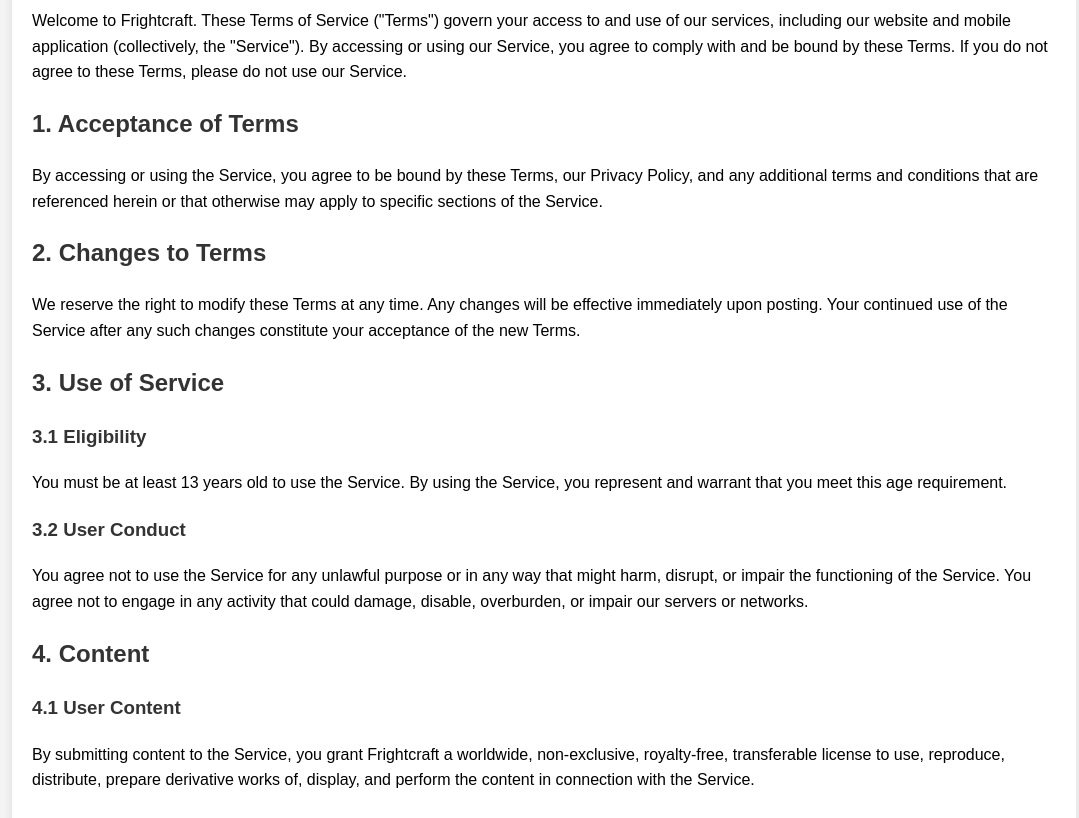
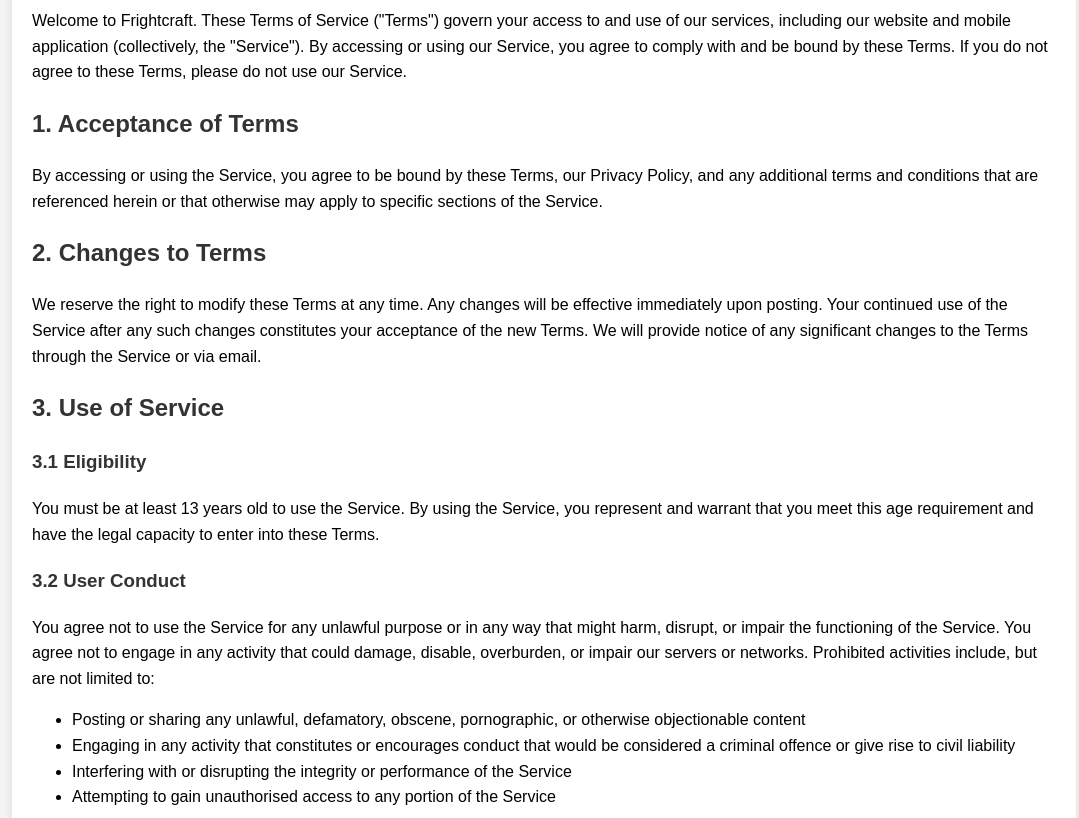
Before and after one commit to sgpascoe/FrightCraft-, a plain HTML site: page termsofservice.html in a window 1280 px wide. Shown: the part 106-924 px from the top of the page, without its empty margins (96-1175 px from the left). Drawn offline with Linux system fonts and the light colour scheme.

Commit message:
Update termsofservice.html

```diff
--- a/termsofservice.html
+++ b/termsofservice.html
@@ -37,35 +37,44 @@
         <p>By accessing or using the Service, you agree to be bound by these Terms, our Privacy Policy, and any additional terms and conditions that are referenced herein or that otherwise may apply to specific sections of the Service.</p>
 
         <h2>2. Changes to Terms</h2>
-        <p>We reserve the right to modify these Terms at any time. Any changes will be effective immediately upon posting. Your continued use of the Service after any such changes constitute your acceptance of the new Terms.</p>
+        <p>We reserve the right to modify these Terms at any time. Any changes will be effective immediately upon posting. Your continued use of the Service after any such changes constitutes your acceptance of the new Terms. We will provide notice of any significant changes to the Terms through the Service or via email.</p>
 
         <h2>3. Use of Service</h2>
         <h3>3.1 Eligibility</h3>
-        <p>You must be at least 13 years old to use the Service. By using the Service, you represent and warrant that you meet this age requirement.</p>
+        <p>You must be at least 13 years old to use the Service. By using the Service, you represent and warrant that you meet this age requirement and have the legal capacity to enter into these Terms.</p>
 
         <h3>3.2 User Conduct</h3>
-        <p>You agree not to use the Service for any unlawful purpose or in any way that might harm, disrupt, or impair the functioning of the Service. You agree not to engage in any activity that could damage, disable, overburden, or impair our servers or networks.</p>
+        <p>You agree not to use the Service for any unlawful purpose or in any way that might harm, disrupt, or impair the functioning of the Service. You agree not to engage in any activity that could damage, disable, overburden, or impair our servers or networks. Prohibited activities include, but are not limited to:</p>
+        <ul>
+            <li>Posting or sharing any unlawful, defamatory, obscene, pornographic, or otherwise objectionable content</li>
+            <li>Engaging in any activity that constitutes or encourages conduct that would be considered a criminal offence or give rise to civil liability</li>
+            <li>Interfering with or disrupting the integrity or performance of the Service</li>
+            <li>Attempting to gain unauthorised access to any portion of the Service</li>
+        </ul>
 
         <h2>4. Content</h2>
         <h3>4.1 User Content</h3>
-        <p>By submitting content to the Service, you grant Frightcraft a worldwide, non-exclusive, royalty-free, transferable license to use, reproduce, distribute, prepare derivative works of, display, and perform the content in connection with the Service.</p>
+        <p>By submitting content to the Service, you grant Frightcraft a worldwide, non-exclusive, royalty-free, transferable license to use, reproduce, distribute, prepare derivative works of, display, and perform the content in connection with the Service. You retain any and all of your rights to any content you submit, post, or display on or through the Service and are responsible for protecting those rights.</p>
 
         <h3>4.2 Prohibited Content</h3>
         <p>You agree not to post content that is unlawful, defamatory, obscene, pornographic, or otherwise objectionable. We reserve the right to remove any content that violates these Terms or is otherwise objectionable in our sole discretion.</p>
 
         <h2>5. Intellectual Property</h2>
-        <p>All content on the Service, including but not limited to text, graphics, logos, and images, is the property of Frightcraft or its content suppliers and protected by international copyright laws. You agree not to reproduce, distribute, or create derivative works based on any content from the Service without our express written permission.</p>
+        <p>All content on the Service, including but not limited to text, graphics, logos, and images, is the property of Frightcraft or its content suppliers and is protected by international copyright laws. You agree not to reproduce, distribute, or create derivative works based on any content from the Service without our express written permission.</p>
 
         <h2>6. Disclaimer of Warranties</h2>
         <p>The Service is provided "as is" and "as available" without any warranties of any kind, either express or implied. Frightcraft does not warrant that the Service will be uninterrupted, error-free, or free of viruses or other harmful components.</p>
 
         <h2>7. Limitation of Liability</h2>
-        <p>In no event shall Frightcraft be liable for any indirect, incidental, special, consequential, or punitive damages, or any loss of profits or revenues, whether incurred directly or indirectly, or any loss of data, use, goodwill, or other intangible losses, resulting from (i) your use of or inability to use the Service; (ii) any unauthorized access to or use of our servers and/or any personal information stored therein; (iii) any interruption or cessation of transmission to or from the Service.</p>
+        <p>In no event shall Frightcraft be liable for any indirect, incidental, special, consequential, or punitive damages, or any loss of profits or revenues, whether incurred directly or indirectly, or any loss of data, use, goodwill, or other intangible losses, resulting from (i) your use of or inability to use the Service; (ii) any unauthorized access to or use of our servers and/or any personal information stored therein; (iii) any interruption or cessation of transmission to or from the Service; (iv) any bugs, viruses, trojan horses, or the like that may be transmitted to or through our Service by any third party; (v) any errors or omissions in any content or for any loss or damage incurred as a result of the use of any content posted, emailed, transmitted, or otherwise made available through the Service; and/or (vi) the defamatory, offensive, or illegal conduct of any third party. In no event shall Frightcraft's aggregate liability for all claims relating to the Service exceed the greater of one hundred U.S. dollars (U.S. $100.00) or the amount you paid Frightcraft, if any, in the past twelve months for the Service.</p>
 
         <h2>8. Governing Law</h2>
         <p>These Terms shall be governed by and construed in accordance with the laws of the United Kingdom, without regard to its conflict of law principles.</p>
 
-        <h2>9. Contact Us</h2>
+        <h2>9. Dispute Resolution</h2>
+        <p>Any dispute arising out of or relating to these Terms or the Service will be resolved through binding arbitration in accordance with the rules of the London Court of International Arbitration. Any such dispute will be conducted on an individual basis and will not be consolidated in any arbitration with any claim or controversy of any other party.</p>
+
+        <h2>10. Contact Us</h2>
         <p>If you have any questions about these Terms, please contact us at support@frightcraft.com.</p>
     </div>
 </body>
```
